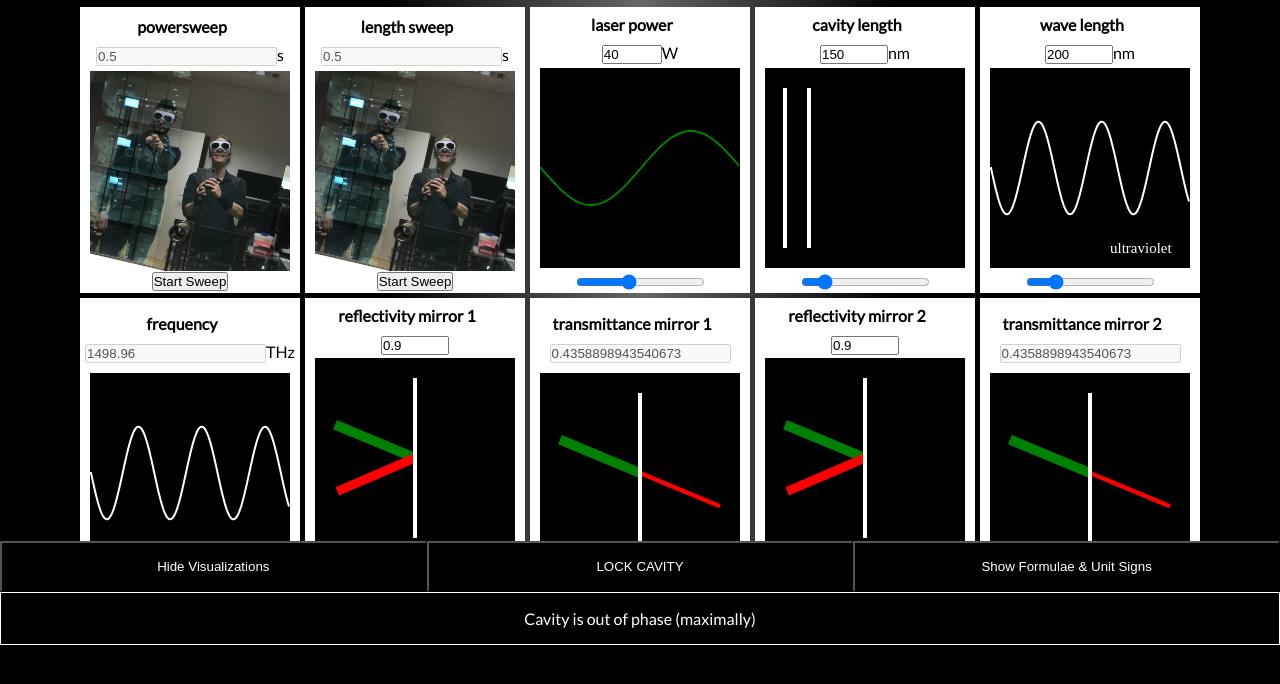
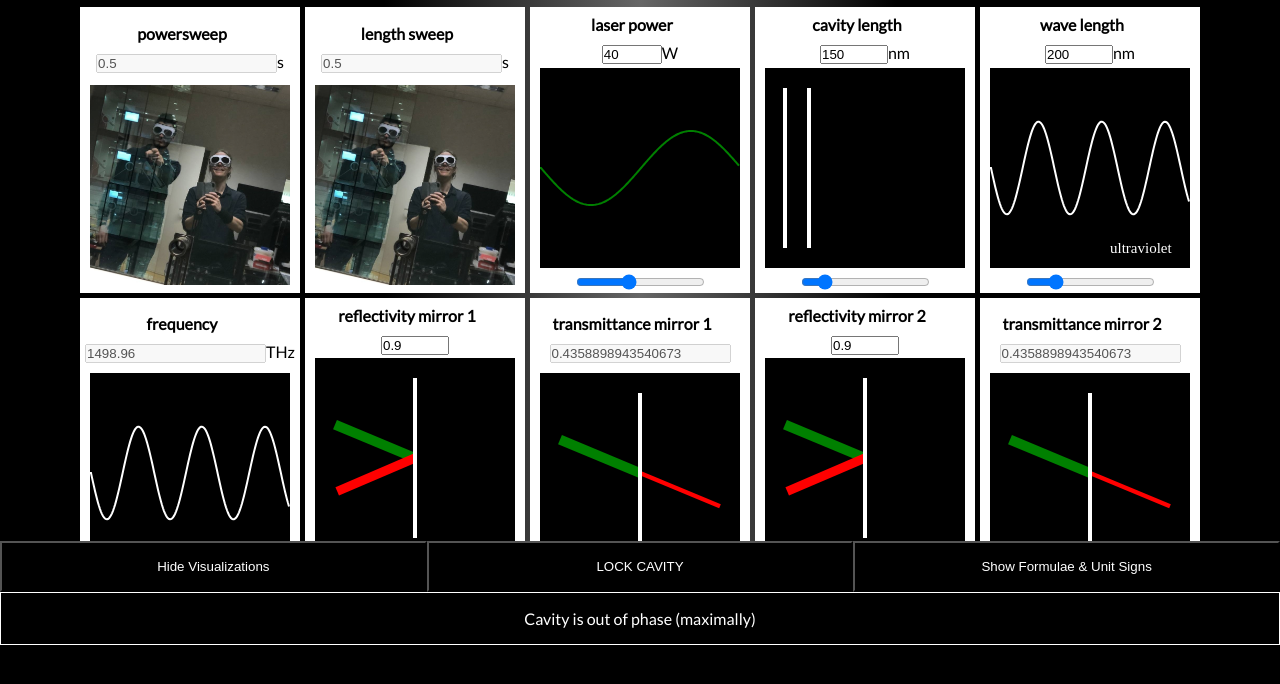
Before and after one commit to bmedicke/optical-cavity, a React (Create React App) app in the folder simulator/: page / in a window 1280 px wide. Shown: the top 684 px of the page. Built offline with nearby package versions, Linux system fonts and the light colour scheme; what better-react-mathjax would draw is missing.

Commit message:
add canvas toggle functionality to sweeps

```diff
--- a/simulator/src/App.js
+++ b/simulator/src/App.js
@@ -206,6 +206,8 @@ function App() {
             isActive={isPowerSweeping}
             setIsActive={setIsPowerSweeping}
             setter={setLaserpower}
+            hideCanvas={!showvisualizations}
+
           />
           <LengthSweep
             unit="s"
@@ -214,6 +216,7 @@ function App() {
             isActive={isLengthSweeping}
             setIsActive={setIsLengthSweeping}
             setter={setCavitylength}
+            hideCanvas={!showvisualizations}
           />
           <Box
             label="laser power"
--- a/simulator/src/withSweep.js
+++ b/simulator/src/withSweep.js
@@ -19,9 +19,11 @@ export const withSweep = (BaseComponent) => (props) => {
 
   return (
     <BaseComponent {...props} isResult isIncreasing={isIncreasing}>
-      <button onMouseUp={() => props.setIsActive((x) => !x)}>
-        {props.isActive ? 'Stop Sweep' : 'Start Sweep'}
-      </button>
+      {props.hideCanvas && (
+        <button onMouseUp={() => props.setIsActive((x) => !x)}>
+          {props.isActive ? 'Stop Sweep' : 'Start Sweep'}
+        </button>
+      )}
     </BaseComponent>
   )
 }
```
